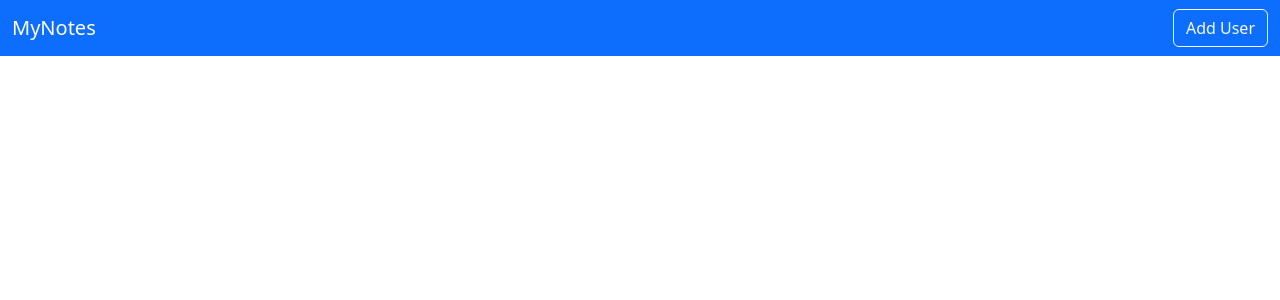
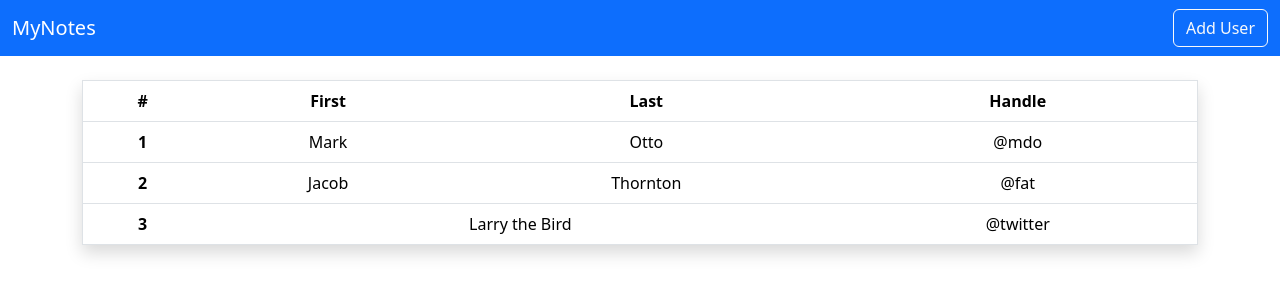
Before and after one commit to alexD00/notes-front-end, a React (Create React App) app: page / in a window 1280 px wide. Shown: the top 300 px of the page. Built offline with nearby package versions, Linux system fonts and the light colour scheme.

Commit message:
add Home table

```diff
--- a/package.json
+++ b/package.json
@@ -6,6 +6,7 @@
     "@testing-library/jest-dom": "^5.17.0",
     "@testing-library/react": "^13.4.0",
     "@testing-library/user-event": "^13.5.0",
+    "axios": "^1.6.7",
     "bootstrap": "^5.3.3",
     "react": "^18.2.0",
     "react-dom": "^18.2.0",
--- a/src/App.js
+++ b/src/App.js
@@ -1,11 +1,13 @@
 import "./App.css";
 import "../node_modules/bootstrap/dist/css/bootstrap.min.css";
 import Navbar from "./layout/Navbar";
+import Home from "./pages/Home";
 
 function App() {
   return (
     <div className="App">
       <Navbar />
+      <Home />
     </div>
   );
 }
--- a/src/pages/Home.js
+++ b/src/pages/Home.js
@@ -0,0 +1,39 @@
+import React from "react";
+
+export default function Home() {
+  return (
+    <div className="container">
+      <div className="py-4">
+        <table className="table border shadow">
+          <thead>
+            <tr>
+              <th scope="col">#</th>
+              <th scope="col">First</th>
+              <th scope="col">Last</th>
+              <th scope="col">Handle</th>
+            </tr>
+          </thead>
+          <tbody>
+            <tr>
+              <th scope="row">1</th>
+              <td>Mark</td>
+              <td>Otto</td>
+              <td>@mdo</td>
+            </tr>
+            <tr>
+              <th scope="row">2</th>
+              <td>Jacob</td>
+              <td>Thornton</td>
+              <td>@fat</td>
+            </tr>
+            <tr>
+              <th scope="row">3</th>
+              <td colspan="2">Larry the Bird</td>
+              <td>@twitter</td>
+            </tr>
+          </tbody>
+        </table>
+      </div>
+    </div>
+  );
+}
```
Also changed, not shown: 1 other file (tests, documents, lock files or other folders).
